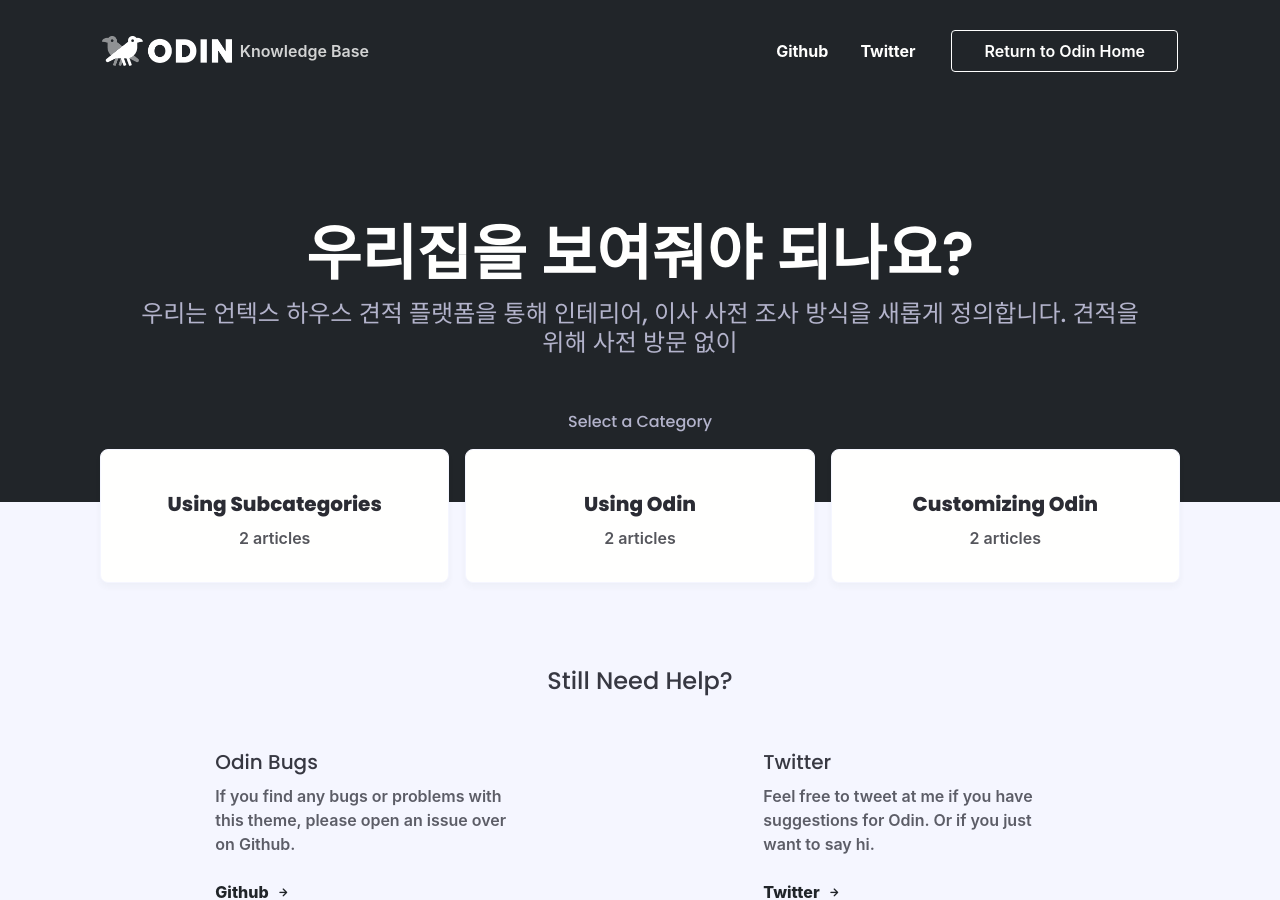
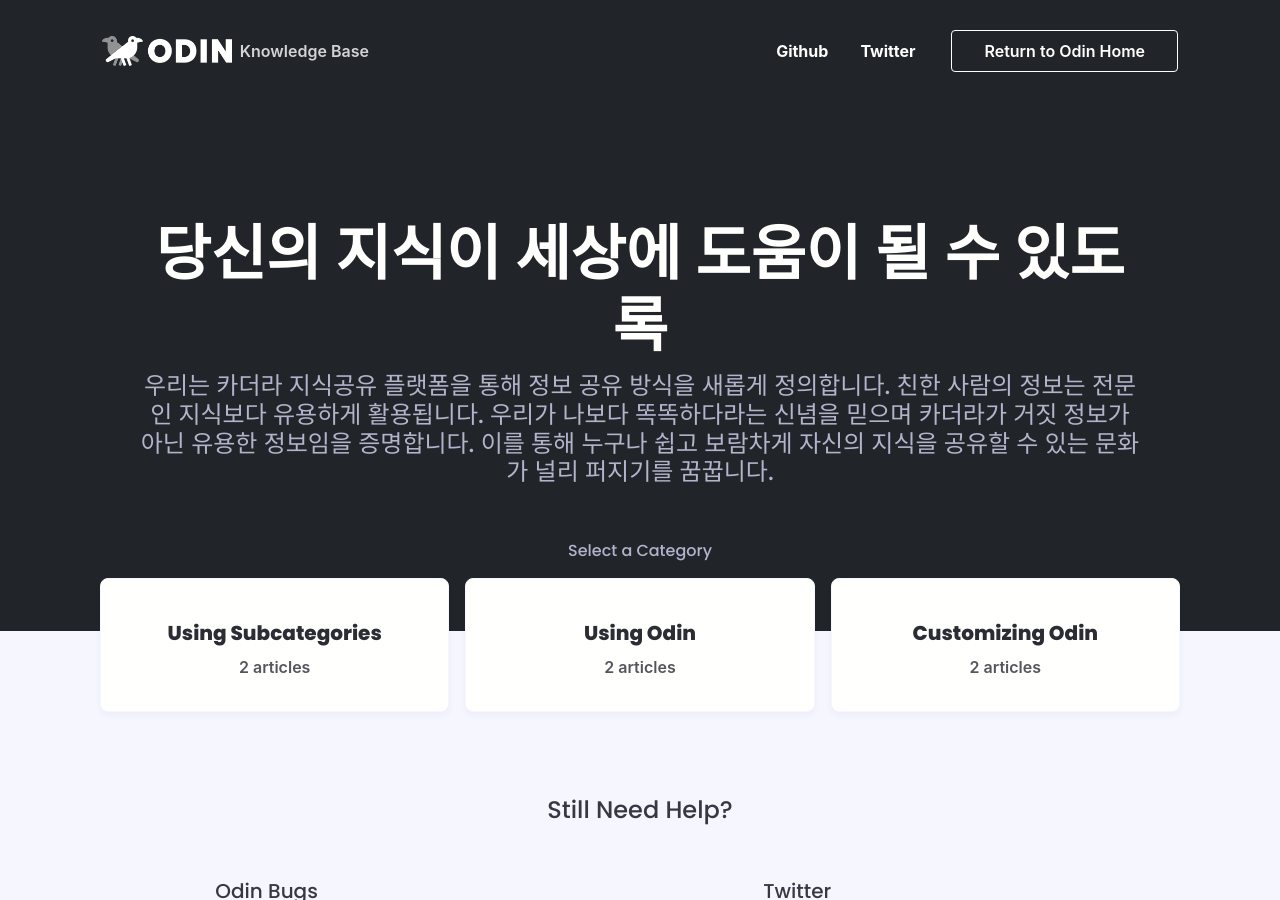
Before and after one commit to ontime-git/ontime-git.github.io, a Jekyll site: the page built from index.html, in a window 1280 px wide and 900 px high. Built offline with Jekyll 4.4.1, drawn with Linux system fonts in a browser that asks for light colours; nearby versions of some CDN libraries; some web fonts are replaced; comment, search, counter and statistics services are not loaded.

Commit message:
Update _config.yml

```diff
--- a/_config.yml
+++ b/_config.yml
@@ -29,9 +29,12 @@ use_authors: true #Set this to false to disable showing post authors
 
 brand_logo: logo.png
 brand_name: OnTime
-header: 우리집을 보여줘야 되나요?
-subheader: 우리는 언텍스 하우스 견적 플랫폼을 통해 인테리어, 이사 사전 조사 방식을 새롭게 정의합니다.
-           견적을 위해 사전 방문 없이
+header: 당신의 지식이 세상에 도움이 될 수 있도록
+subheader: 우리는 카더라 지식공유 플랫폼을 통해 정보 공유 방식을 새롭게 정의합니다.
+           친한 사람의 정보는 전문인 지식보다 유용하게 활용됩니다.
+           우리가 나보다 똑똑하다라는 신념을 믿으며 카더라가 거짓 정보가 아닌 유용한 정보임을 증명합니다.
+           이를 통해 누구나 쉽고 보람차게 자신의 지식을 공유할 수 있는 문화가 널리 퍼지기를 꿈꿉니다.
+
 
 meta_image: odin-meta.png
 
```
